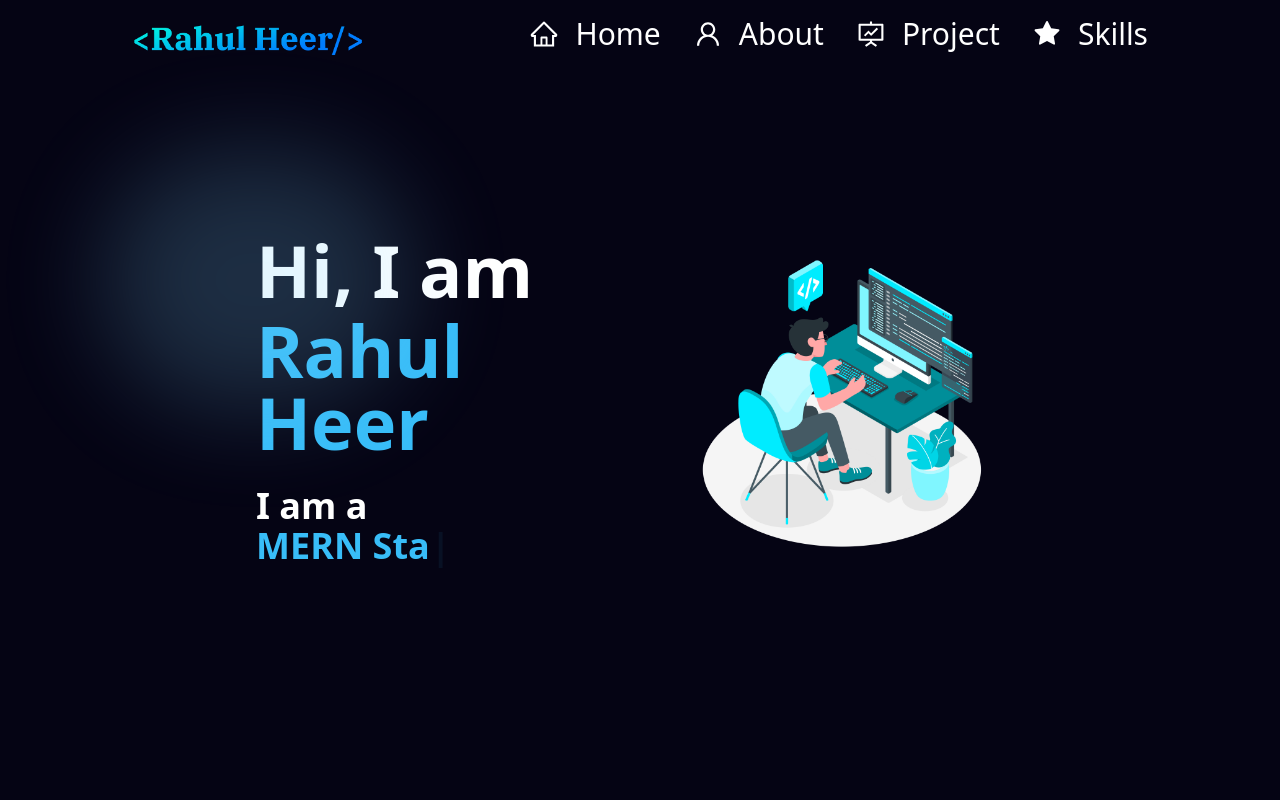
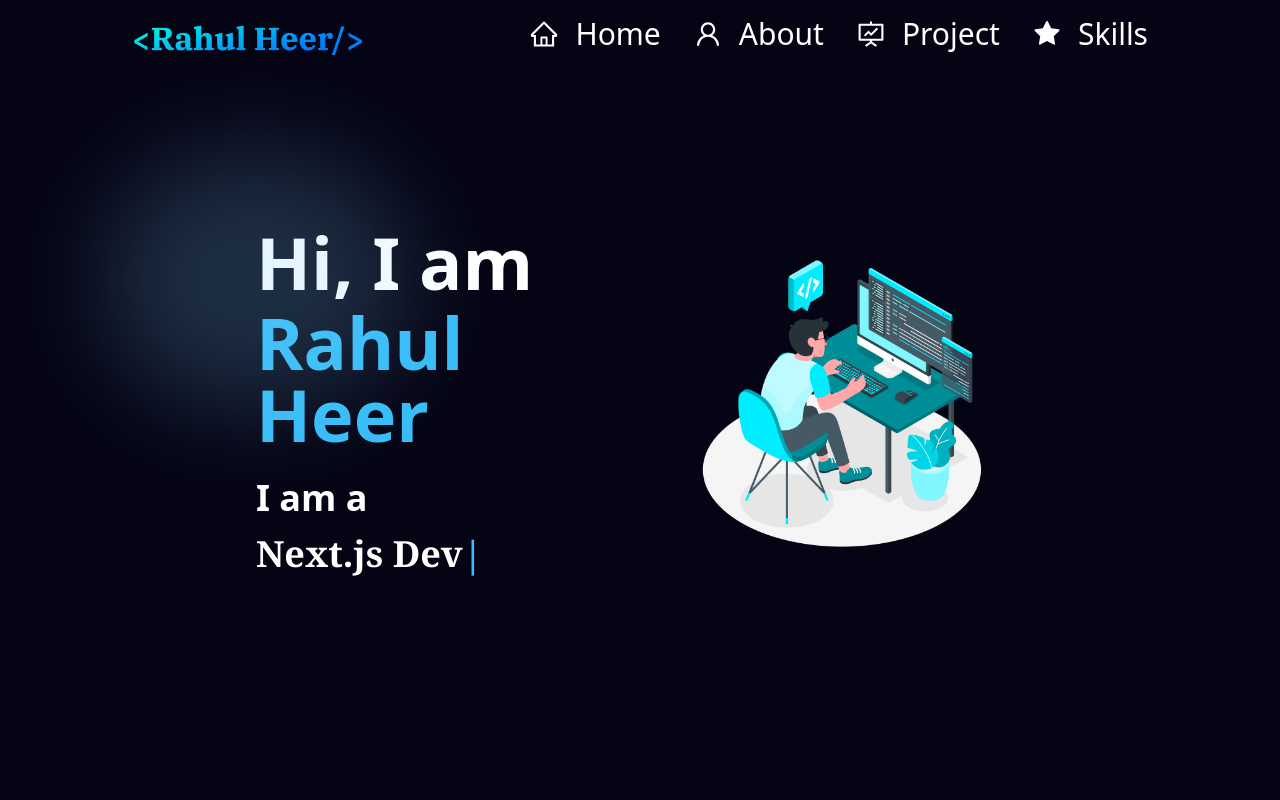
Before and after one commit to RahulHeer150/Rahul-Portfolio, a React (Vite) app: page / in a window 1280 px wide. Shown: the top 800 px of the page. Built offline with nearby package versions, Linux system fonts and the light colour scheme.

Commit message:
final commit

```diff
--- a/index.html
+++ b/index.html
@@ -2,7 +2,7 @@
 <html lang="en">
   <head>
     <meta charset="UTF-8" />
-    <link rel="icon" type="image/svg+xml" href="./public/user.pngnp" />
+    <link rel="icon" type="image/svg+xml" href="/user.png" />
     <meta name="viewport" content="width=device-width, initial-scale=1.0" />
     <title>RAHUL-Portfolio</title>
   </head>
--- a/package.json
+++ b/package.json
@@ -13,7 +13,6 @@
     "@emailjs/browser": "^4.4.1",
     "axios": "^1.11.0",
     "framer-motion": "^12.23.12",
-    "micromatch": "^4.0.8",
     "prop-types": "^15.8.1",
     "react": "^19.1.0",
     "react-countup": "^6.5.3",
@@ -25,9 +24,7 @@
     "react-toastify": "^11.0.5",
     "react-tsparticles": "^2.12.2",
     "react-typewriter-animate": "^1.2.3",
-    "react-typewriter-effect": "^1.1.0",
     "react-typing-effect": "^2.0.5",
-    "terser-webpack-plugin": "^5.3.14",
     "webpack": "^5.101.0"
   },
   "devDependencies": {
--- a/src/Components/Homepage/Type.jsx
+++ b/src/Components/Homepage/Type.jsx
@@ -1,22 +1,46 @@
-import React from "react";
-import Typewriter from "typewriter-effect";
+import React, { useState, useEffect } from "react";
 
 function Type() {
+  const strings = [
+    "MERN Stack Developer",
+    "Next.js Developer",
+    "Frontend Developer",
+    "Open Source Contributor",
+    "UI/UX Designer",
+  ];
+  const [currentText, setCurrentText] = useState("");
+  const [currentIndex, setCurrentIndex] = useState(0);
+  const [isDeleting, setIsDeleting] = useState(false);
+  const typingSpeed = 100;
+  const deletingSpeed = 50;
+  const pauseTime = 1500;
+
+  useEffect(() => {
+    const handleTyping = () => {
+      const currentString = strings[currentIndex];
+      if (isDeleting) {
+        setCurrentText((prev) => prev.slice(0, prev.length - 1));
+      } else {
+        setCurrentText((prev) => currentString.slice(0, prev.length + 1));
+      }
+
+      if (!isDeleting && currentText === currentString) {
+        setTimeout(() => setIsDeleting(true), pauseTime);
+      } else if (isDeleting && currentText === "") {
+        setIsDeleting(false);
+        setCurrentIndex((prev) => (prev + 1) % strings.length);
+      }
+    };
+
+    const timer = setTimeout(handleTyping, isDeleting ? deletingSpeed : typingSpeed);
+    return () => clearTimeout(timer);
+  }, [currentText, isDeleting, currentIndex]);
+
   return (
-    <Typewriter classname='font-serif text-4xl pt-4'
-      options={{
-        strings: [
-          "MERN Stack Developer",
-          "Next.js Developer",
-          "Frontend Developer",
-          "Open Source Contributor",
-          "UI/UX Designer"
-        ],
-        autoStart: true,
-        loop: true,
-        deleteSpeed: 50,
-      }}
-    />
+    <div className="font-serif text-4xl pt-4 text-white">
+      {currentText}
+      <span className="text-sky-400">|</span>
+    </div>
   );
 }
 
```
Also changed, not shown: 1 other file (tests, documents, lock files or other folders).
